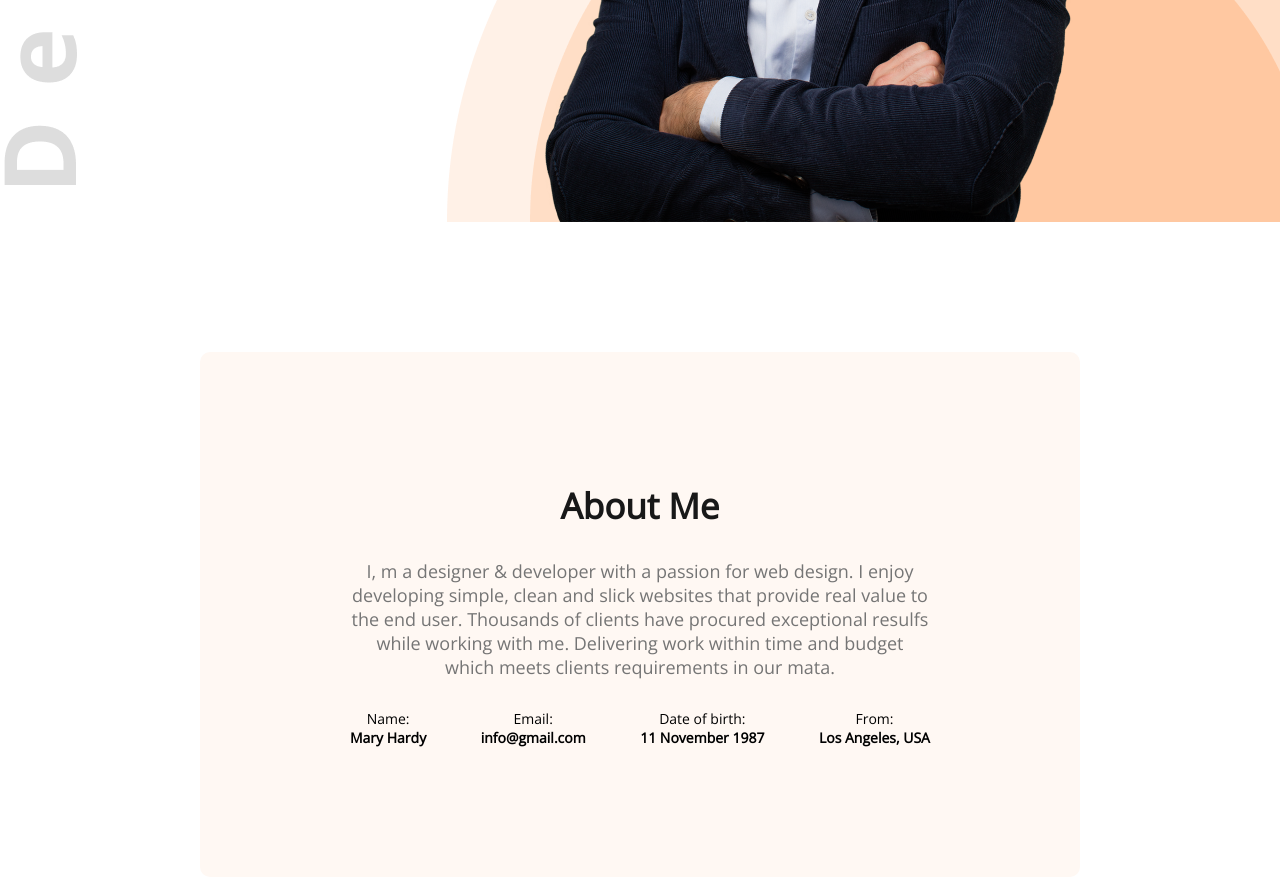
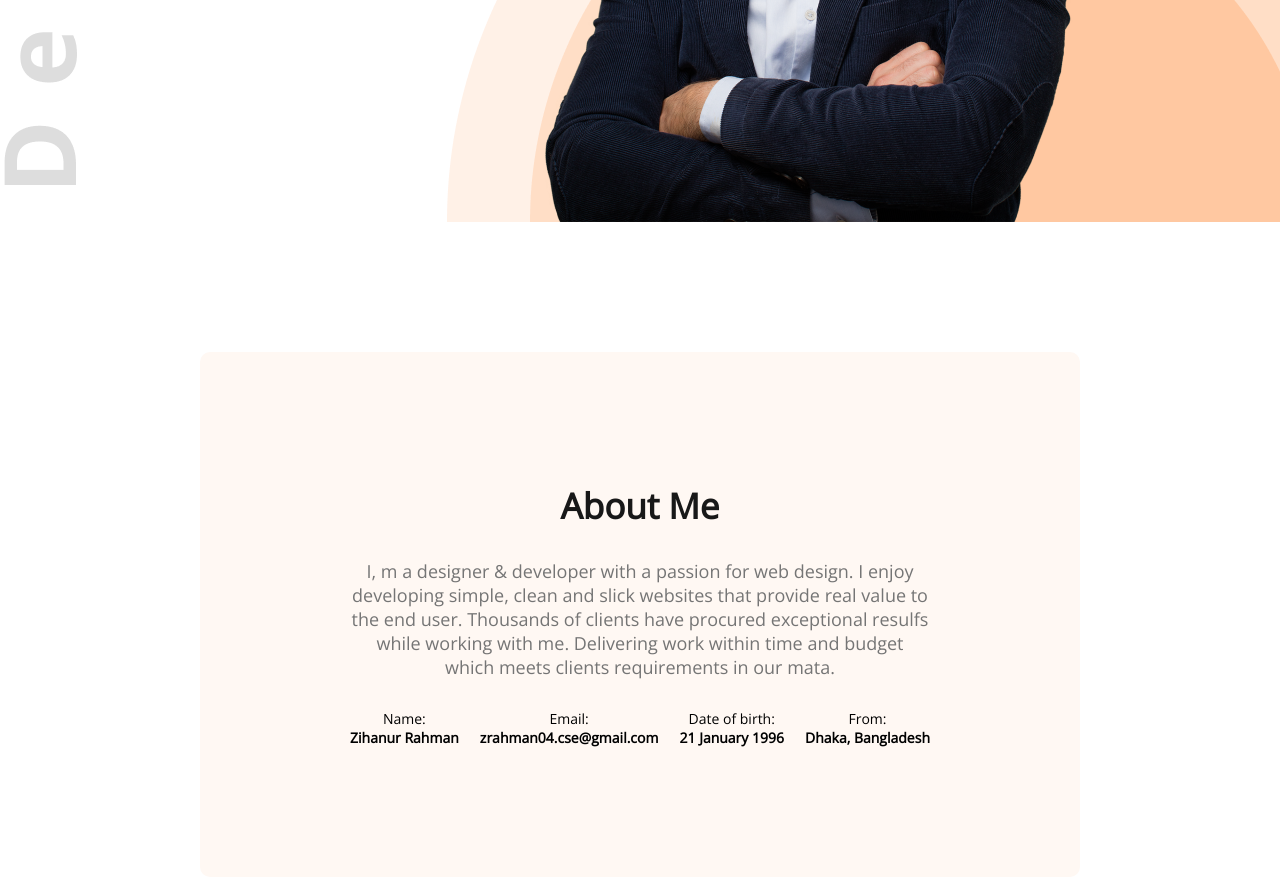
Before and after one commit to Zihanur/developer-portfolio, a plain HTML site: page index.html in a window 1280 px wide. Shown: the part 615-1495 px from the top of the page. Drawn offline with nearby package versions, Linux system fonts and the light colour scheme.

Commit message:
add About update

```diff
--- a/index.html
+++ b/index.html
@@ -37,24 +37,27 @@
     <div class="about-info">
       <div class="about-name">
         <p>Name: <br>
-          <b>Mary Hardy</b> </p>
+          <b>Zihanur Rahman</b> </p>
       </div>
       <div class="about-mail">
         <p>
           Email: <br>
-          <b>info@gmail.com</b>
+          <b>zrahman04.cse@gmail.com</b>
         </p>
       </div>
       <div class="about-birthday">
         <p>
           Date of birth: <br>
-          <b>11 November 1987</b>
+          <b>21 January 1996</b>
         </p>
       </div>
       <div class="about-from">
         <p>
           From: <br>
-          <b>Los Angeles, USA</b>
+          <b>Dhaka, Bangladesh</b>
         </p>
       </div>
     </div>
+  </section>
+</body>
+</html>
```
